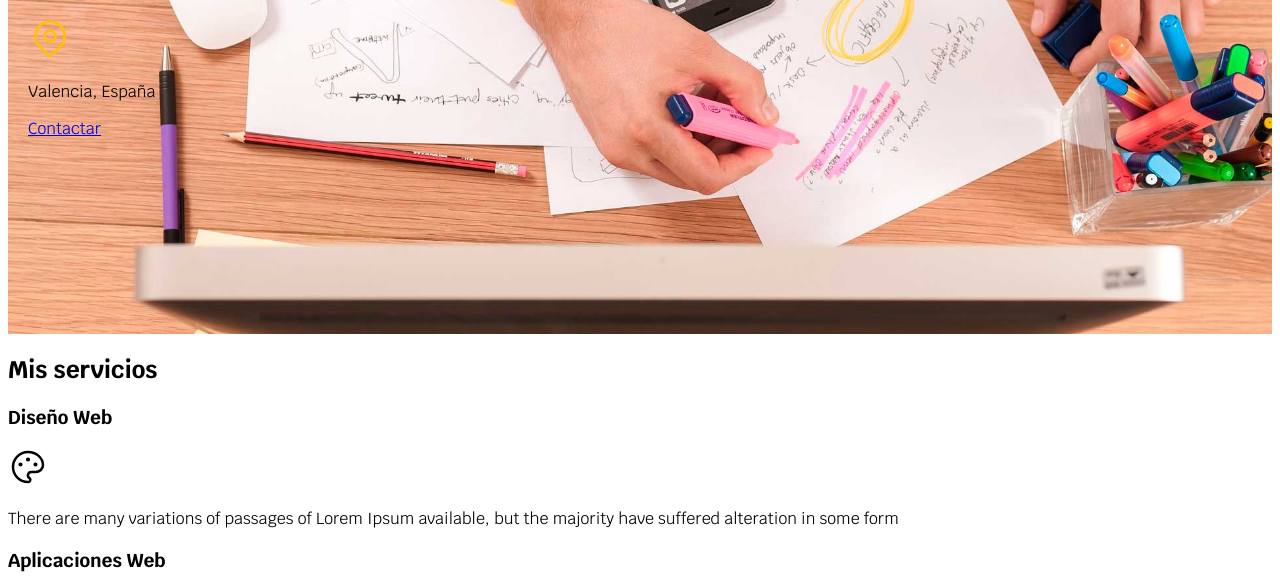
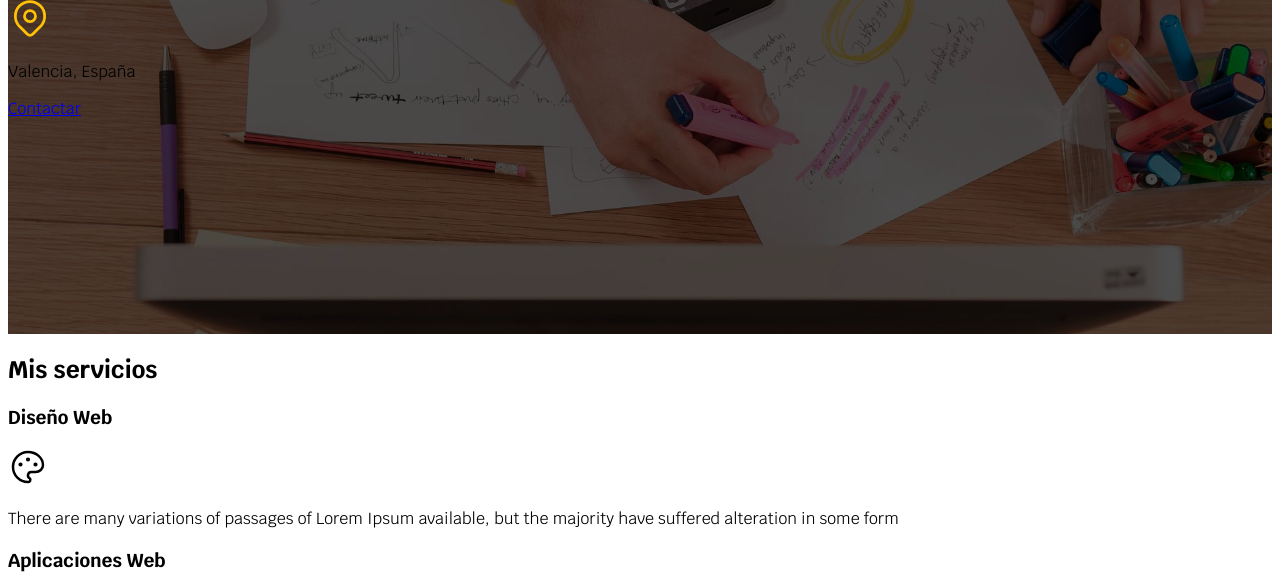
Before and after one commit to carla-dev3/pagFreelancer, a plain HTML site: page index.html in a window 1280 px wide. Shown: the part 262-847 px from the top of the page. Drawn offline with Linux system fonts and the light colour scheme.

Commit message:
Posicionamiento de elementos

```diff
--- a/css/styles.css
+++ b/css/styles.css
@@ -58,5 +58,12 @@ body {
     background-repeat: no-repeat;
     background-size: cover;
     height: 450px;
-    padding: 20px;
+    position: relative;
 }
+.contenido-hero {
+    position: absolute;
+    background-color: rgb(0,0,0, .6); /**Anterior **/
+    background-color: rgb(0 0 0 / 70%);
+    width: 100%;
+    height: 100%;
+}
```
